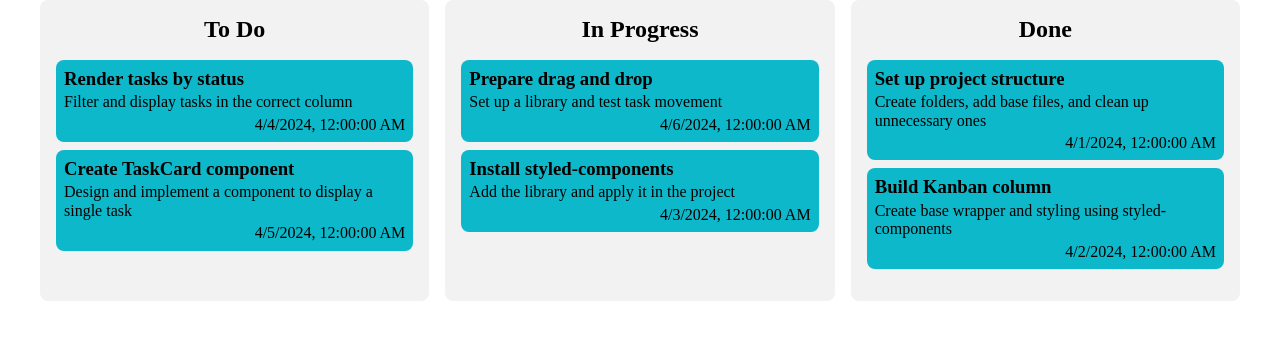
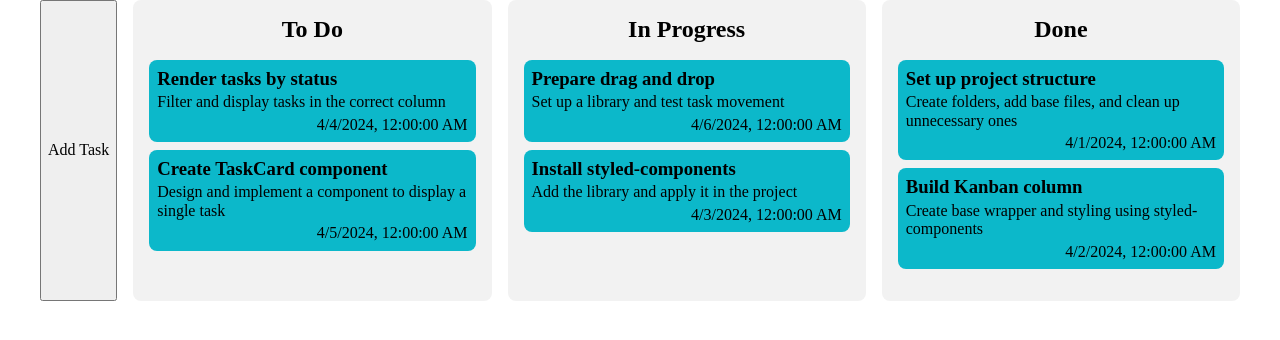
Before and after one commit to lipatovSergey/task-flow, a React (Vite) app: page / in a window 1280 px wide. Shown: the top 340 px of the page. Built offline with nearby package versions, Linux system fonts and the light colour scheme.

Commit message:
TaskForm started

```diff
--- a/src/pages/KanbanPage.tsx
+++ b/src/pages/KanbanPage.tsx
@@ -2,6 +2,7 @@ import Column from "../components/Column"
 import styled from "styled-components"
 import { mockTasks } from "../features/tasks/mockData"
 import { Task } from "../features/tasks/tasksTypes"
+import { useState } from "react"
 
 const Section = styled.section`
   width: 1200px;
@@ -17,9 +18,12 @@ const Wrapper = styled.div`
 const statuses: Task["status"][] = ["ToDo", "InProgress", "Done"]
 
 const KanbanPage = () => {
+  const [isAddTaskFormOpen, setIsAddTaskFormOpen] = useState(false)
+
   return (
     <Section>
       <Wrapper>
+        <button onClick={() => setIsAddTaskFormOpen(true)}>Add Task</button>
         {statuses.map(status => (
           <Column
             key={status}
```
Also changed, not shown: src/components/TaskForm.tsx (added, +12 -0 lines).
